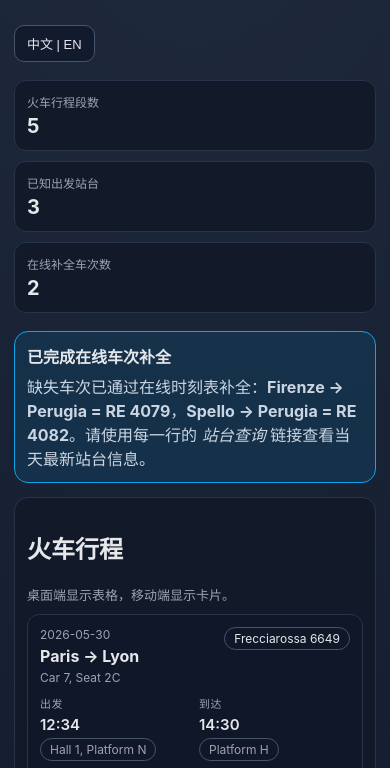
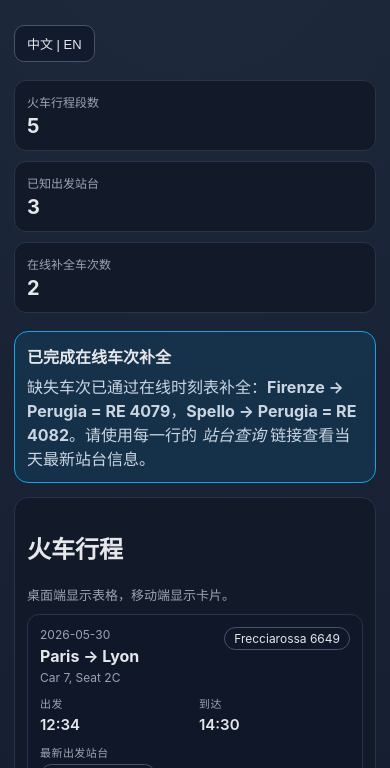
Before and after one commit to jooycaptain0cla/travel-train-dashboard, a website: page index.html in a window 390 px wide. Shown: the part 75-843 px from the top of the page. Drawn offline with Linux system fonts and the light colour scheme.

Commit message:
Prioritize latest departure platform display (live-first)

```diff
--- a/app.js
+++ b/app.js
@@ -136,8 +136,7 @@ const I18N = {
       arrival: '到达',
       from: '出发站（名称 + 地址）',
       to: '到达站（名称 + 地址）',
-      depPlatform: '出发站台',
-      arrPlatform: '到达站台',
+      depPlatform: '最新出发站台',
       lookup: '站台查询',
       notes: '备注',
     },
@@ -169,6 +168,10 @@ const I18N = {
     lookupNoMatch: '未找到匹配车次，可能尚未放出或临时调整。',
     lookupFailed: '查询失败，请稍后重试。',
     lookupFilterUnsupported: '该查询页暂不支持自动过滤，已为你打开页面，请手动搜索车次：',
+    latestDepPlatformLabel: '最新出发站台',
+    sourceLive: '来源：实时查询',
+    sourceTicket: '来源：票面信息',
+    sourceUnknown: '来源：待确认',
     toggleLabel: '中文 | EN',
     toggleAria: '切换到英文',
   },
@@ -186,8 +189,7 @@ const I18N = {
       arrival: 'Arrival',
       from: 'From (Station + Address)',
       to: 'To (Station + Address)',
-      depPlatform: 'Dep Platform',
-      arrPlatform: 'Arr Platform',
+      depPlatform: 'Latest Dep Platform',
       lookup: 'Platform Lookup',
       notes: 'Notes',
     },
@@ -219,6 +221,10 @@ const I18N = {
     lookupNoMatch: 'No matching train found. It may not be posted yet or has changed.',
     lookupFailed: 'Lookup failed. Please try again shortly.',
     lookupFilterUnsupported: 'This lookup page does not support auto-filter yet. Page opened, please search train:',
+    latestDepPlatformLabel: 'Latest Departure Platform',
+    sourceLive: 'Source: live lookup',
+    sourceTicket: 'Source: ticket info',
+    sourceUnknown: 'Source: pending confirmation',
     toggleLabel: 'EN | 中文',
     toggleAria: 'Switch to Chinese',
   },
@@ -260,7 +266,6 @@ function applyStaticText() {
   setText('thFrom', t.headers.from);
   setText('thTo', t.headers.to);
   setText('thDepPlatform', t.headers.depPlatform);
-  setText('thArrPlatform', t.headers.arrPlatform);
   setText('thLookup', t.headers.lookup);
   setText('thNotes', t.headers.notes);
 
@@ -399,6 +404,57 @@ function renderLookupResult(index) {
   return `<div class="check-result"><div class="check-result-title">${t.lookupResultTitle}</div>${rows}</div>`;
 }
 
+function getLatestDeparturePlatform(index, leg) {
+  const state = platformCheckState[index];
+  if (state?.status === 'success' && state.matches?.length) {
+    const firstWithPlatform = state.matches.find((item) => item.platform) || state.matches[0];
+    return {
+      platform: firstWithPlatform.platform || null,
+      source: 'live',
+      time: firstWithPlatform.time || null,
+    };
+  }
+
+  if (leg.departurePlatform) {
+    return {
+      platform: leg.departurePlatform,
+      source: 'ticket',
+      time: null,
+    };
+  }
+
+  return {
+    platform: null,
+    source: 'unknown',
+    time: null,
+  };
+}
+
+function renderLatestDeparturePlatform(index, leg) {
+  const t = getT();
+  const latest = getLatestDeparturePlatform(index, leg);
+
+  if (latest.source === 'live') {
+    const timeText = latest.time ? `${t.lookupScheduled}: ${formatTimeFromIso(latest.time)}` : '';
+    return `
+      ${platformBadge(latest.platform)}
+      <div class="muted">${t.sourceLive}${timeText ? ` · ${timeText}` : ''}</div>
+    `;
+  }
+
+  if (latest.source === 'ticket') {
+    return `
+      ${platformBadge(latest.platform)}
+      <div class="muted">${t.sourceTicket}</div>
+    `;
+  }
+
+  return `
+    ${platformBadge(null)}
+    <div class="muted">${t.sourceUnknown}</div>
+  `;
+}
+
 async function checkPlatformNow(index) {
   const sorted = sortLegs(TRAIN_LEGS);
   const leg = sorted[index];
@@ -484,6 +540,7 @@ function renderTable(data) {
       const notes = d.notes?.[currentLang] || '';
       const resolvedTag = d.resolvedOnline ? `<div class="muted">${t.resolvedTag}</div>` : '';
       const lookupResult = renderLookupResult(index);
+      const latestDepPlatform = renderLatestDeparturePlatform(index, d);
       const lookup = d.platformLookupUrl
         ? `
           <div class="lookup-actions">
@@ -504,8 +561,7 @@ function renderTable(data) {
           <td>${d.arrivalTime}</td>
           <td>${stationCell(d.departureStation, d.departureAddress)}</td>
           <td>${stationCell(d.arrivalStation, d.arrivalAddress)}</td>
-          <td>${platformBadge(d.departurePlatform)}</td>
-          <td>${platformBadge(d.arrivalPlatform)}</td>
+          <td>${latestDepPlatform}</td>
           <td>${lookup}</td>
           <td>${notes}</td>
         </tr>
@@ -524,6 +580,7 @@ function renderMobileCards(data) {
       const notes = d.notes?.[currentLang] || '';
       const resolvedTag = d.resolvedOnline ? `<div class="muted">${t.resolvedTag}</div>` : '';
       const lookupResult = renderLookupResult(index);
+      const latestDepPlatform = renderLatestDeparturePlatform(index, d);
       const lookup = d.platformLookupUrl
         ? `
             <a class="link-btn" href="${d.platformLookupUrl}" target="_blank" rel="noreferrer">${t.lookupBtn}</a>
@@ -548,13 +605,16 @@ function renderMobileCards(data) {
             <div>
               <div class="mobile-label">${t.mobileDeparture}</div>
               <div class="mobile-value">${d.departureTime}</div>
-              <div class="muted">${platformBadge(d.departurePlatform)}</div>
             </div>
             <div>
               <div class="mobile-label">${t.mobileArrival}</div>
               <div class="mobile-value">${d.arrivalTime}</div>
-              <div class="muted">${platformBadge(d.arrivalPlatform)}</div>
             </div>
+          </div>
+
+          <div class="mobile-block">
+            <div class="mobile-label">${t.latestDepPlatformLabel}</div>
+            ${latestDepPlatform}
           </div>
 
           <div class="mobile-block">
--- a/index.html
+++ b/index.html
@@ -35,8 +35,7 @@
                 <th id="thArrival">到达</th>
                 <th id="thFrom">出发站（名称 + 地址）</th>
                 <th id="thTo">到达站（名称 + 地址）</th>
-                <th id="thDepPlatform">出发站台</th>
-                <th id="thArrPlatform">到达站台</th>
+                <th id="thDepPlatform">最新出发站台</th>
                 <th id="thLookup">站台查询</th>
                 <th id="thNotes">备注</th>
               </tr>
```
